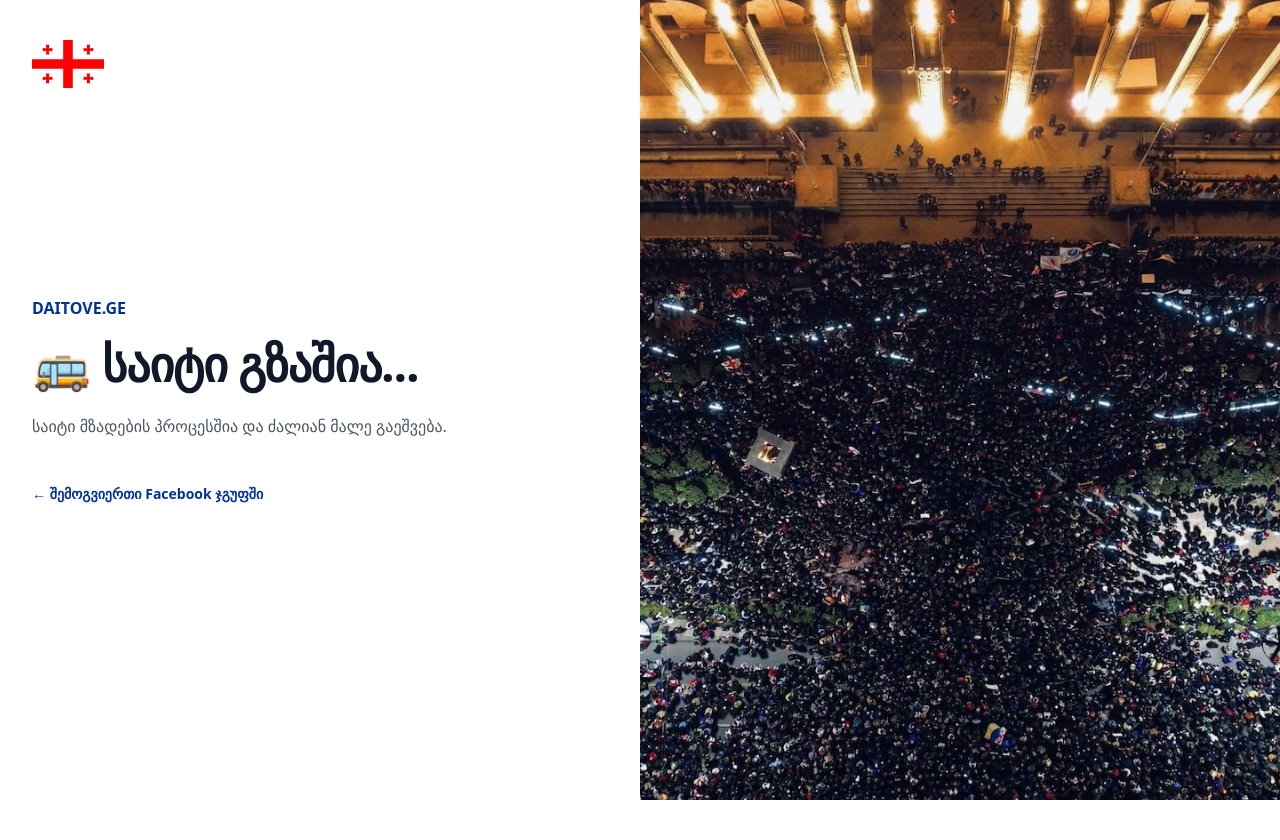
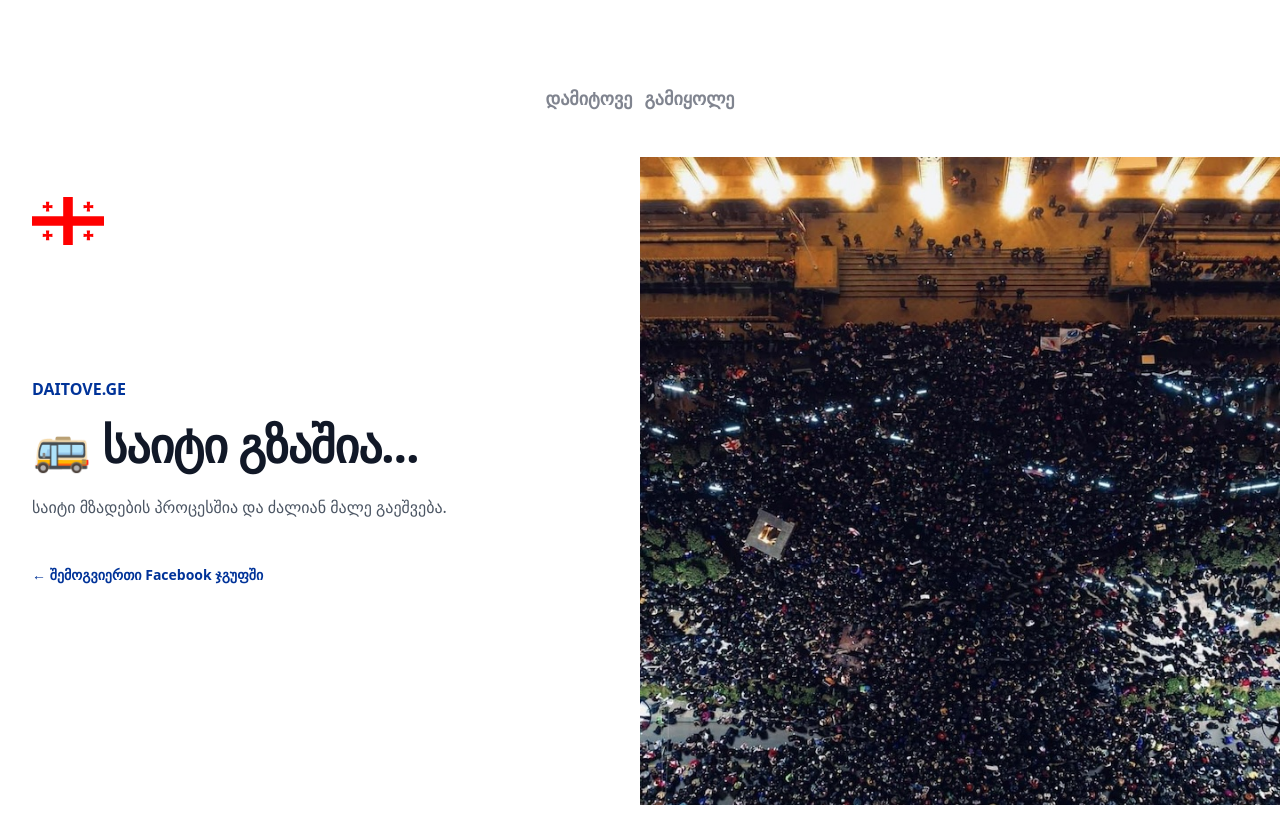
Before and after one commit to daitove/daitove, a SvelteKit app: page / in a window 1280 px wide. Before the commit the page ends 800 px from the top, so only its background shows below. Built offline with nearby package versions, Linux system fonts and the light colour scheme.

Commit message:
add menu into the layout

```diff
--- a/src/routes/+layout.svelte
+++ b/src/routes/+layout.svelte
@@ -1,5 +1,48 @@
-<script>
+<script lang="ts">
   import '../app.css';
+  import { goto } from '$app/navigation';
+  import { writable } from 'svelte/store';
+  import { onDestroy } from 'svelte';
+  import { page } from '$app/stores';
+
+  type MenuItem = {
+    name: string;
+    route: string;
+  };
+
+  let menuItems: MenuItem[] = [
+    { name: 'დამიტოვე', route: '/listing' },
+    { name: 'გამიყოლე', route: '/take-me' }
+  ];
+
+  const currentRouteStore = writable('');
+  currentRouteStore.set(window.location.pathname);
+  window.addEventListener('popstate', () => {
+    currentRouteStore.set(window.location.pathname);
+  });
+  const unsubscribe = page.subscribe(() => {
+    if ($page) {
+      currentRouteStore.set($page.route.id ?? '/');
+    }
+  });
+  onDestroy(() => {
+    unsubscribe();
+  });
 </script>
 
-<slot />
+<div class="mt-10">
+  <ul class="flex items-center gap-3 p-10 w-full justify-center">
+    {#each menuItems as { name, route }}
+      <li
+        class="border-b cursor-pointer py-1 transition-opacity text-lg text-primary-900 font-bold {$currentRouteStore ===
+        route
+          ? 'border-success-400'
+          : 'border-white opacity-50 hover:border-gray-300'}"
+      >
+        <button on:click={() => goto(route)}>{name}</button>
+      </li>
+    {/each}
+  </ul>
+
+  <slot />
+</div>
--- a/src/routes/listing/+page.svelte
+++ b/src/routes/listing/+page.svelte
@@ -2,4 +2,7 @@
   import DaitoveCard from '$lib/components/DaitoveCard.svelte';
 </script>
 
-<DaitoveCard />
+<section class="flex flex-wrap gap-2 items-center mx-auto w-full">
+  <DaitoveCard />
+  <DaitoveCard />
+</section>
--- /dev/null
+++ b/src/routes/take-me/+page.svelte
@@ -0,0 +1,5 @@
+<script lang="ts">
+  import DaitoveCard from '$lib/components/DaitoveCard.svelte';
+</script>
+
+<DaitoveCard />
--- a/tailwind.config.js
+++ b/tailwind.config.js
@@ -2,7 +2,12 @@
 export default {
   content: ['./src/**/*.{html,js,svelte,ts}'],
   theme: {
-    extend: {}
+    extend: {
+      colors: {
+        'primary-900': '#040C22',
+        'success-400': '#83D914'
+      }
+    }
   },
   plugins: []
 };
```
Also changed, not shown: 1 other file (tests, documents, lock files or other folders).
